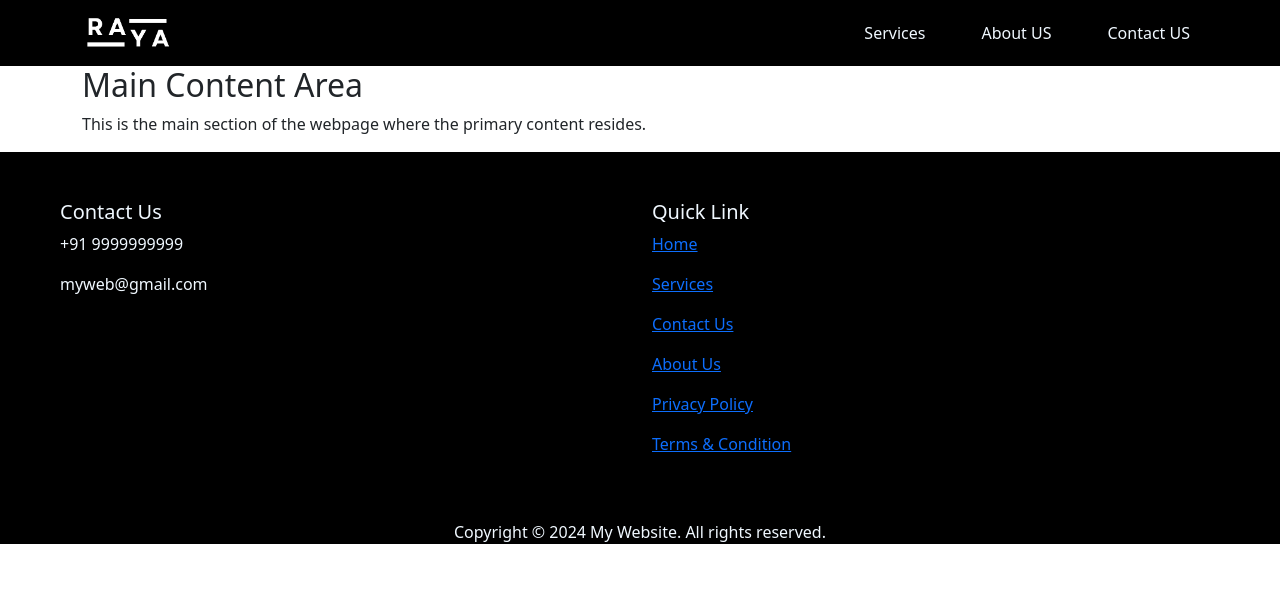
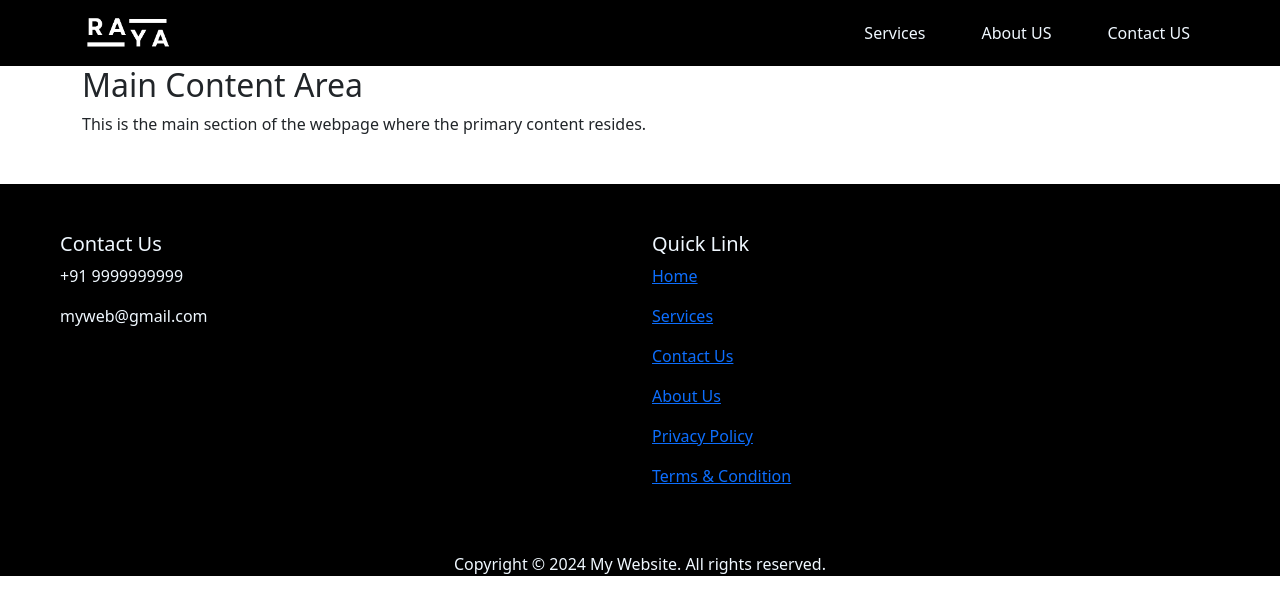
Before and after one commit to developerRanjeet/flask-mongodb-web-app, a Flask app: page / in a window 1280 px wide. Shown: the top 615 px of the page. Run offline with Flask 3, Linux system fonts and the light colour scheme; some libraries are stand-ins or nearby versions.

Commit message:
change footer

```diff
--- a/templates/footer.html
+++ b/templates/footer.html
@@ -1,4 +1,4 @@
-<footer class="container-fluid">
+<footer class="container-fluid mt-5">
   <div class="row p-5">
     <di class="col-md-6 col-sm-12">
       <p class="h5">Contact Us</p>
```
